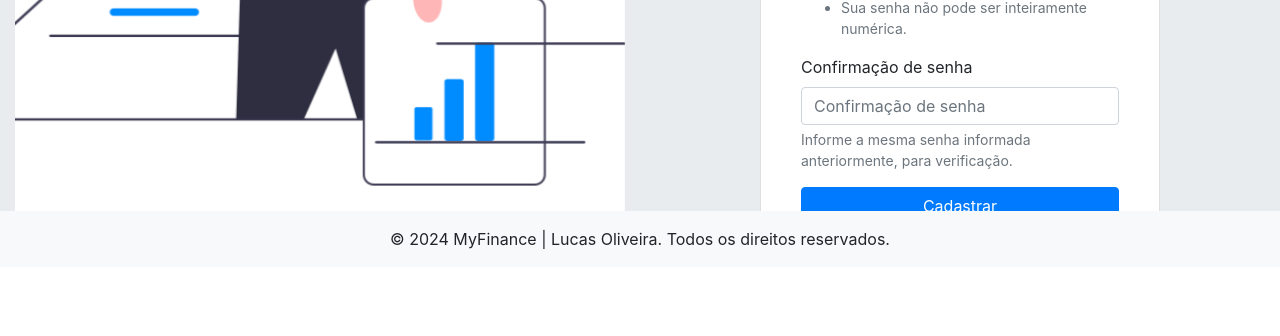
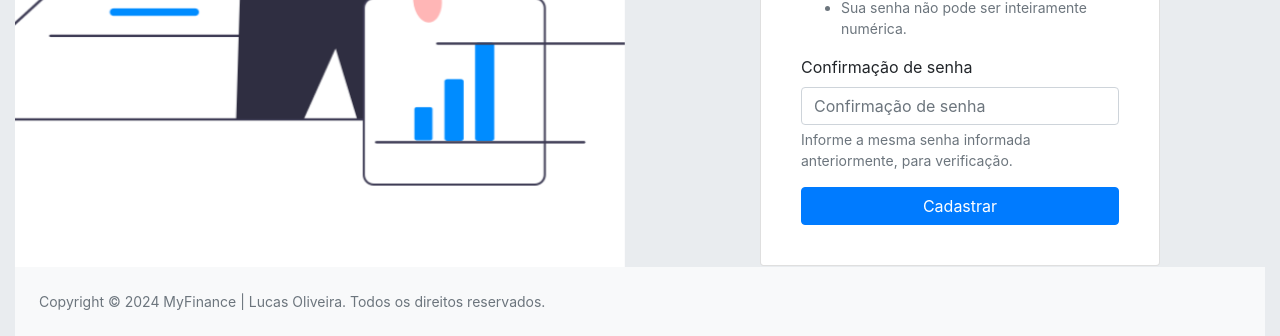
Before and after one commit to lucas-ioliveira/my-finance, a Django app: page /accounts/register/ in a window 1280 px wide. Shown: the part 533-869 px from the top of the page. Before the commit the page ends 782 px from the top, so only its background shows below. Run offline with Django 5.2, Linux system fonts and the light colour scheme; some libraries are stand-ins or nearby versions.

Commit message:
reafctor: Ajustes.

```diff
--- a/common/templates/partials/footer/_footer.html
+++ b/common/templates/partials/footer/_footer.html
@@ -1,6 +1,8 @@
-{% load bootstrap4 %}
-<footer class="text-center mt-5 py-3 bg-light fixed-bottom">
-    <div class="container">
-        <span>&copy; {% now 'Y' %} MyFinance | Lucas Oliveira. Todos os direitos reservados.</span>
+<footer class="py-4 bg-light mt-auto">
+    <div class="container-fluid px-4">
+        <div class="d-flex align-items-center justify-content-between small">
+            <div class="text-muted">Copyright &copy; {% now 'Y' %} MyFinance | Lucas Oliveira. Todos os direitos reservados.</div>
+
+        </div>
     </div>
 </footer>
```
